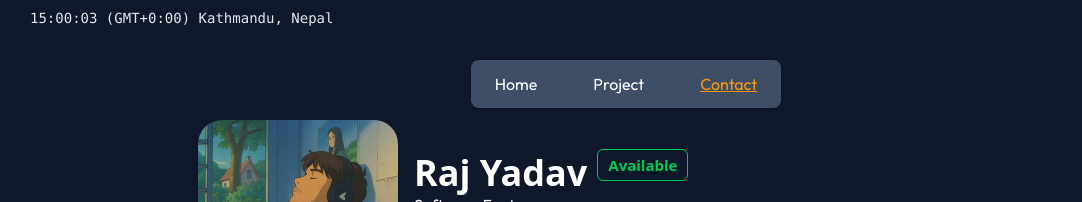
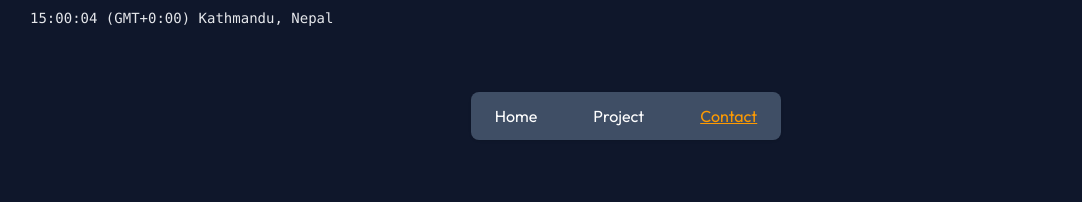
Before and after one commit to rajscriptsGH/Portfolio, a Next.js app: page / in a window 1280 px wide. Shown: the top 202 px of the page, without its empty margins (14-1096 px from the left). Built offline with nearby package versions, Linux system fonts and the light colour scheme; a web font is replaced by a local one.

Commit message:
navbar postitin changed from fixed to relative

```diff
--- a/src/components/Navbar.tsx
+++ b/src/components/Navbar.tsx
@@ -4,17 +4,9 @@ import Image from "next/image";
 
 const Navbar = () => {
     return (
-        <div className='fixed top-0 left-0 w-full h-16 z-50'>
+        <div>
 
-            {/* <Image
-                src="/header-bg-color.png"
-                alt="header"
-                fill
-                className="object-cover -z-10"
-            /> */}
-
-
-            <nav className='flex justify-between md:justify-around items-center w-full py-3 px-16 relative z-10 mt-12'>
+            <nav className='flex justify-center items-center w-full py-3 px-16 relative z-10 mt-20'>
                 <ul className='flex items-center py-3 rounded-lg px-4 gap-2 lg:gap-10 bg-slate-600/90 shadow-sm'>
                     <li>
                         <a className='px-2 hover:text-slate-300 font-sans' href="#home">Home</a>
```
